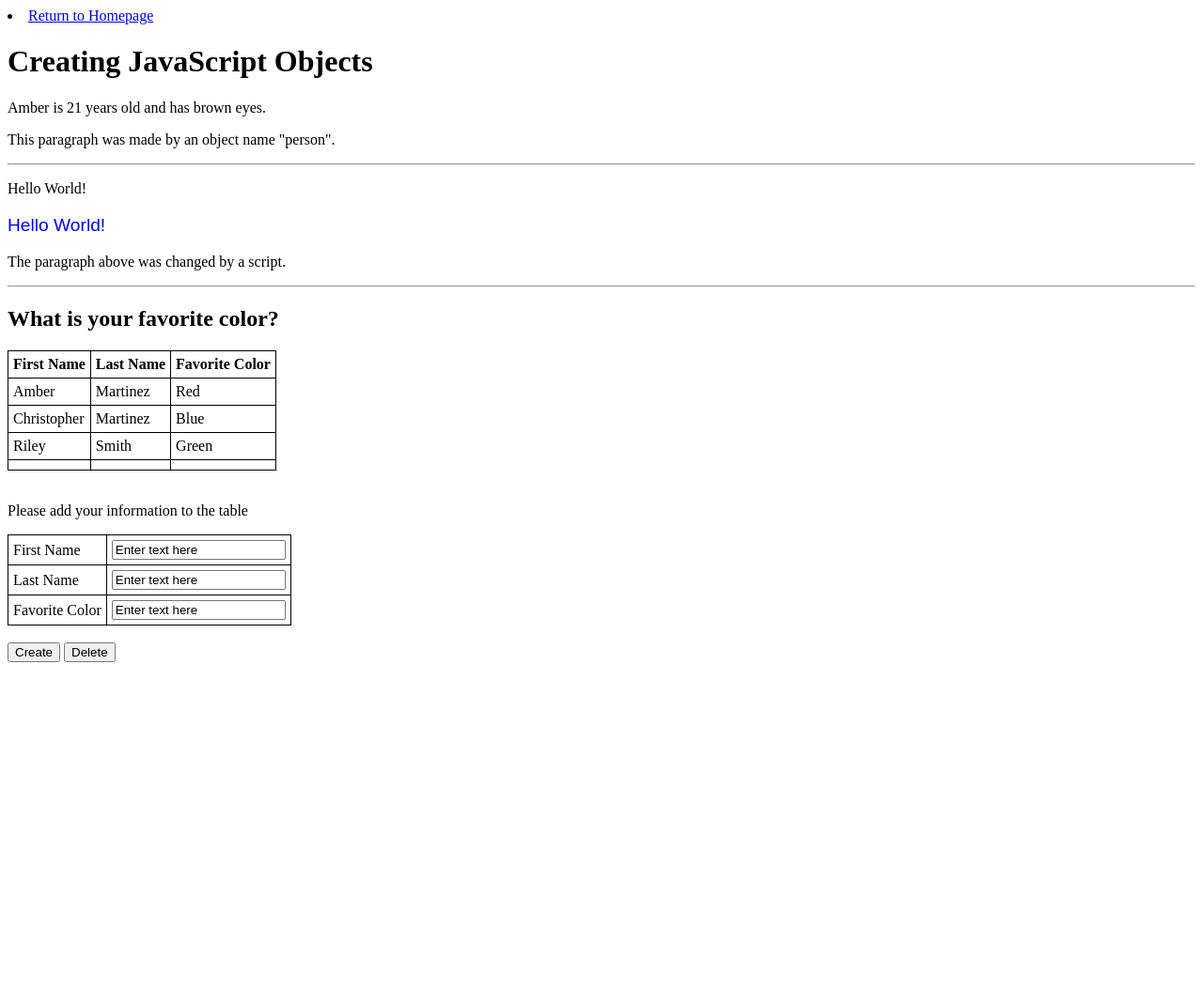
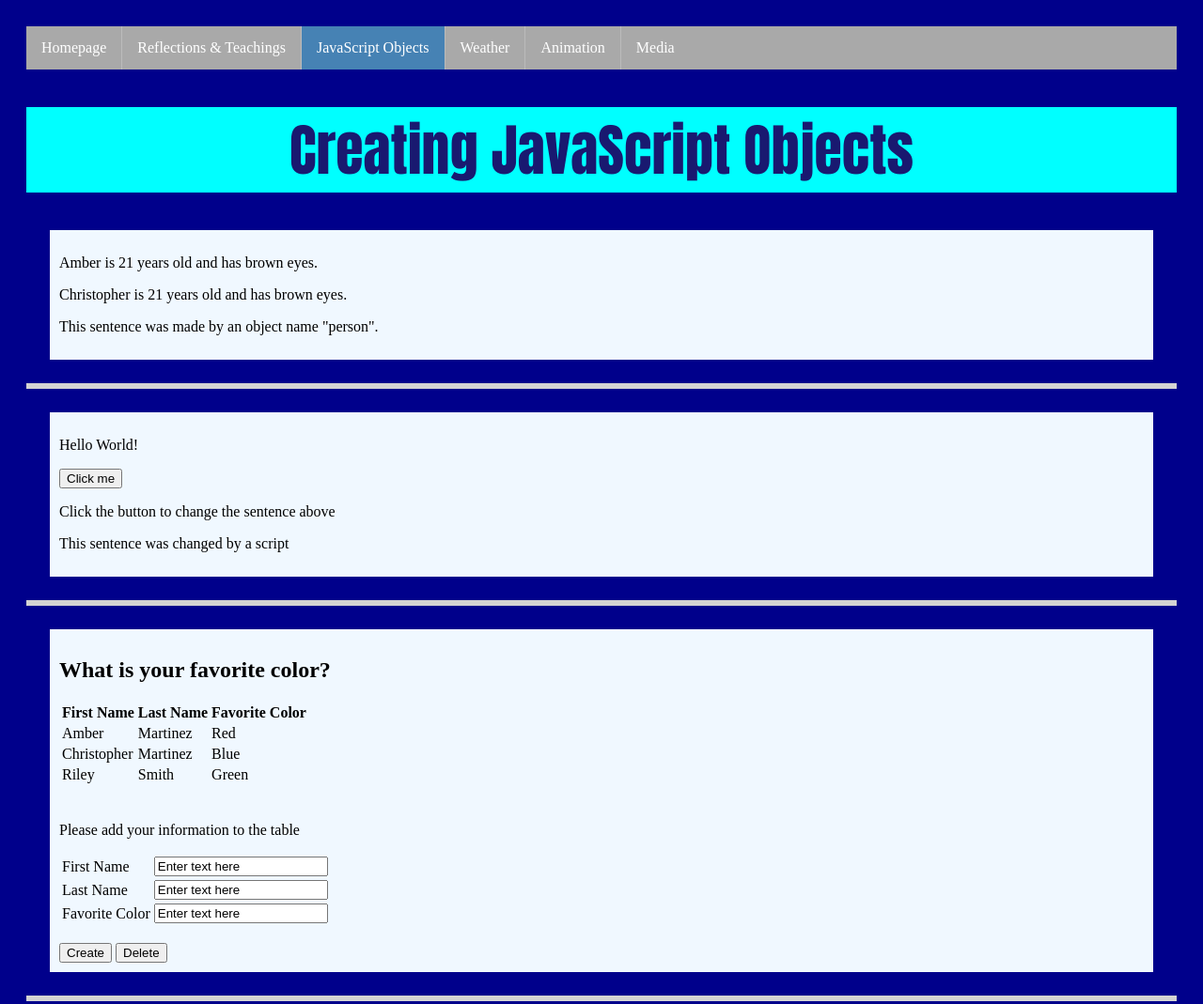
Before and after one commit to ambac13/ambac13.github.io, a plain HTML site: page JavaScriptObjects.html in a window 1280 px wide. Shown: the top 1069 px of the page at 94% size. Before the commit the page ends 800 px from the top, so only its background shows below. Drawn offline with Linux system fonts and the light colour scheme.

Commit message:
Update JavaScriptObjects.html

```diff
--- a/JavaScriptObjects.html
+++ b/JavaScriptObjects.html
@@ -2,24 +2,28 @@
 
 <html>
     <head>
-        <style>
-            table, th, td {
-            border: 1px solid black;
-            border-collapse: collapse;
-            }
-            th, td {
-            padding: 5px;
-            text-align: left;
-            }
-        </style>
+        <title>JavaScript Objects</title>
     </head>
 
 <body>
-   <li> <a href = "index.html" > Return to Homepage </a> </li>
+        <link rel="stylesheet" type="text/css" href="Background.css" />
+         <link rel="stylesheet" type="text/css" href="JavaScriptObjects.css" />
+        <ul>
+            <li><a href = "index.html">Homepage</a><li>
+            <li><a href = "reflections.html">Reflections & Teachings</a></li>
+            <li><a class="active" href = "JavaScriptObjects.html">JavaScript Objects</a></li>
+            <li><a href = "Weather.html">Weather</a></li>
+            <li><a href = "Animation.html">Animation</a></li>
+            <li><a href = "Media.html">Media</a></li>
+        </ul>
+
     <h1>Creating JavaScript Objects</h1>
-    <p id="demo"></p>
 
-    <script>
+    <!-- Simple name and properties -->
+    <div><p id="amber"></p>
+        <p id="chris"></p>
+    <p class="info">This sentence was made by an object name "person".</p></div>
+        <script>
 
         var person={
         firstName : "Amber",
@@ -28,27 +32,39 @@
         eyeColor  : "brown"
         };
 
-        document.getElementById("demo").innerHTML =
+          var person2={
+        firstName : "Christopher",
+        lastName  : "Martinez",
+        age       : 21,
+        eyeColor  : "brown"
+        };
+
+        document.getElementById("amber").innerHTML =
         person.firstName + " is " + person.age + " years old and has " + person.eyeColor + " eyes." ;
 
+        document.getElementById("chris").innerHTML =
+        person2.firstName + " is " + person2.age + " years old and has " + person2.eyeColor + " eyes." ;
 
     </script>
 
-<p>This paragraph was made by an object name "person".</p>
+<hr>
+   <!---------- Change font color, size, etc. using a script  -------------->
+    <div><p id="p1">Hello World!</p>
 
+    <button onclick="myChangeFunction()">Click me</button>
+<p>Click the button to change the sentence above</p>
+<p class="info">This sentence was changed by a script</p></div>
+   <script>
+     function myChangeFunction() {
+        document.getElementById("p1").style.color = "blue";
+        document.getElementById("p1").style.fontFamily = "Arial";
+        document.getElementById("p1").style.fontFamily = "Bold";
+        document.getElementById("p1").style.fontSize = "50px";
+    }
+    </script>
 <hr>
-<p id="p1">Hello World!</p>
-<p id="p2">Hello World!</p>
-
-    <script>
-        document.getElementById("p2").style.color = "blue";
-        document.getElementById("p2").style.fontFamily = "Arial";
-        document.getElementById("p2").style.fontSize = "larger";
-    </script>
-
-<p>The paragraph above was changed by a script.</p>
-<hr>
-
+   <!---------------- Add and delete cells in a table  -------------->
+<div>
 <h2>What is your favorite color?</h2>
 <table id="myTable">
     <tr>
@@ -98,7 +114,11 @@
         </tr>
     </table>
 
-        <script>
+    <br>
+            <button onclick="myCreateFunction()">Create</button>
+            <button onclick="myDeleteFunction()">Delete</button>
+</div>
+     <script>
 
             function myCreateFunction() {
             var table = document.getElementById("myTable");
@@ -122,8 +142,47 @@
             document.getElementById("myTable").deleteRow(-1);
             }
         </script>
-            <br>
-            <button onclick="myCreateFunction()">Create</button>
-            <button onclick="myDeleteFunction()">Delete</button>
+
+        <hr>
+           <!---------- Create a model using CSS and JavaScript ----------->
+        <div>
+            <p class="info">In this example, CSS is used to create a modal (dialog box) that is hidden by default.
+JavaScript is used to trigger the modal and to display the current image inside the modal when it is clicked on.
+Also note that the value from the image's "alt" attribute is used as an image caption text inside the modal.<p>
+
+  <img id="myImg" src="https://scontent-mia1-1.xx.fbcdn.net/hphotos-xtf1/v/t1.0-9/11059763_1028759463801344_2825317106640760231_n.jpg?oh=e0eeea10bc9af1872c0da7681ebcac93&oe=5753F15F" alt="Charleston, SC" width="300" height="200">
+</div>
+
+    <!-- The Modal -->
+<div id="myModal" class="modal">
+  <span class="close">Exit</span>
+  <img class="modal-content" id="img01">
+  <div id="caption"></div>
+</div>
+
+<script>
+// Get the modal
+var modal = document.getElementById('myModal');
+
+// Get the image and insert it inside the modal - use its "alt" text as a caption
+var img = document.getElementById('myImg');
+var modalImg = document.getElementById("img01");
+var captionText = document.getElementById("caption");
+img.onclick = function(){
+    modal.style.display = "block";
+    modalImg.src = this.src;
+    modalImg.alt = this.alt;
+    captionText.innerHTML = this.alt;
+}
+
+// Get the <span> element that closes the modal
+var span = document.getElementsByClassName("close")[0];
+
+// When the user clicks on <span> (x), close the modal
+span.onclick = function() {
+    modal.style.display = "none";
+}
+</script>
+
     </body>
 </html>
```
